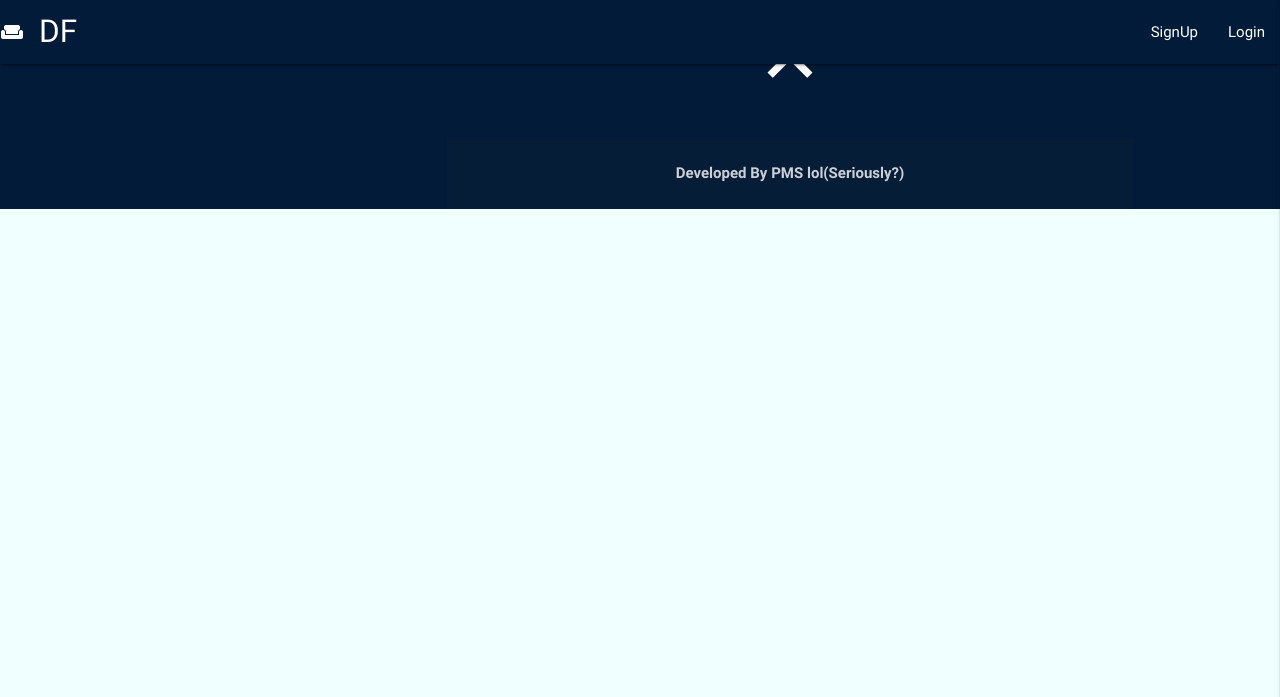
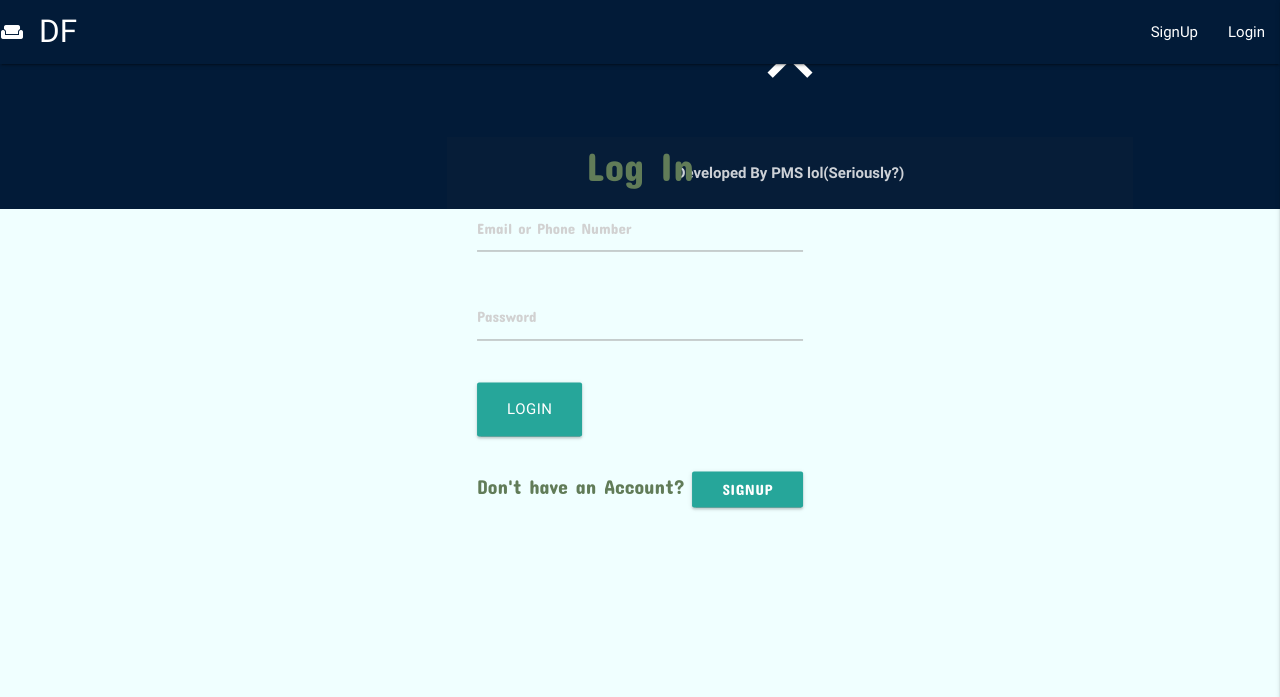
Before and after one commit to discussionforum/disfo, a Flask app: page /login in a window 1280 px wide. Shown: the top 697 px of the page. Run offline with Flask 2, Linux system fonts and the light colour scheme; some libraries are stand-ins or nearby versions.

Commit message:
Fixed Login  page not appearing

```diff
--- a/templates/login.html
+++ b/templates/login.html
@@ -5,16 +5,17 @@
 {% block header %}
   <link rel="stylesheet" type="text/css" href="{{ url_for('static',filename='css/login.css') }}">
 {% endblock %}
-
+{% block content %}
 <div class="login">
-  <form>
+  <form action="/login" method="post">
     <h3>Log In</h3>
-    <input type="text" placeholder="Email or Phone Number"><br><br>
-    <input type="password" placeholder="Password"><br><br>
+    <input type="text" name="name" placeholder="Email or Phone Number"><br><br>
+    <input type="password" name="pwd" placeholder="Password"><br><br>
   </form>
   <a class="waves-effect waves-light btn-large">Login</a><br><br>
   <h5>Don't have an Account? <a href="signup" class="waves-effect waves-light btn">SignUp</a></h5>
 </div>
+{% endblock %}
 {% block scripts %}
-  <script type="text/javascript" src="../static/js/index.js"></script>
+  <script type="text/javascript" src="{{ url_for('static',filename='js/index.js') }}"></script>
 {% endblock %}
```
